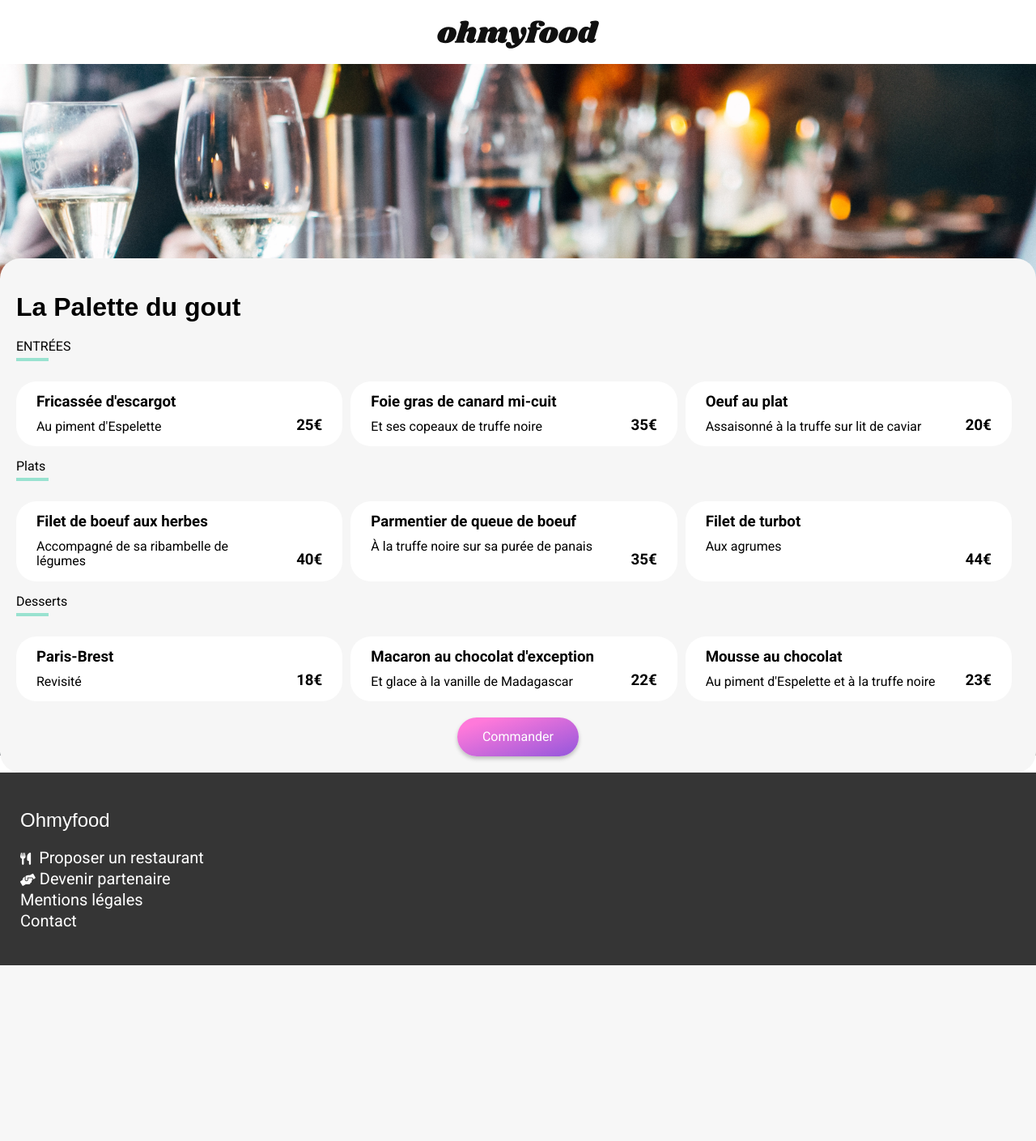
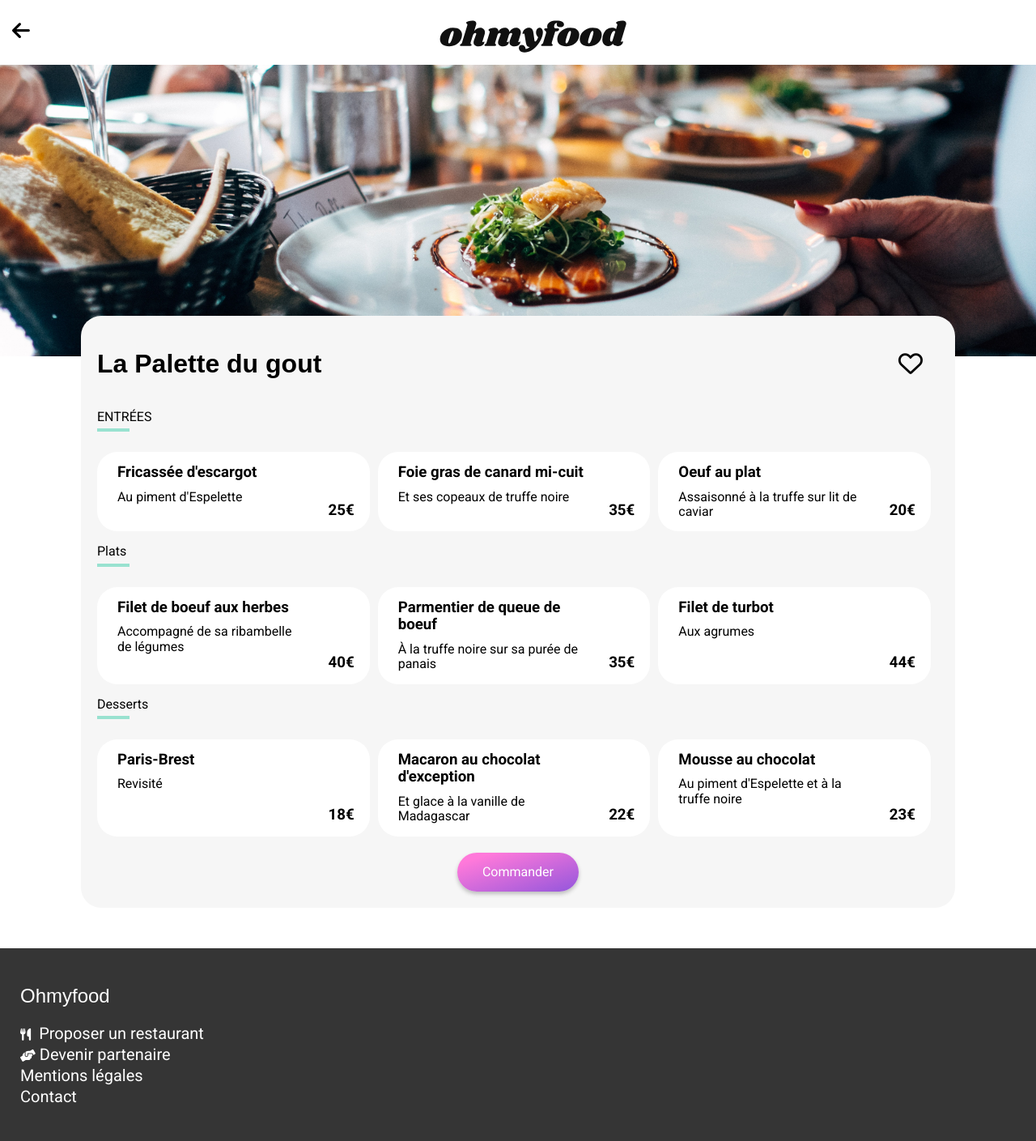
Before and after one commit to valdruide/TristanViard_3_08032022, a PHP site: page /la-palette-du-gout.php in a window 1280 px wide. Shown: the whole page at 81% size. Before the commit the page ends 1192 px from the top, so only its background shows below. Run offline with PHP 8.4, Linux system fonts and the light colour scheme; some web fonts are replaced.

Commit message:
anim + page finie palette du gout

```diff
--- a/components/header.php
+++ b/components/header.php
@@ -1,3 +1,9 @@
-<header class="mt-25">
+
+
+
+<header class="mt-25 flexbox headerMenu">
+        <a href="./index.php">
+                <i class="fas fa-arrow-left"></i>
+        </a>
         <img class="logo" src="style/img/ohmyfood@2x.svg" alt="logo Ohmyfood">
 </header>
--- a/index.php
+++ b/index.php
@@ -25,8 +25,9 @@
         </div>
     </div>
 
-
-    <?php include('components/header.php'); ?>
+    <header>
+        <img class="logo" src="style/img/ohmyfood@2x.svg" alt="logo Ohmyfood">
+    </header>
 
 
     <main>
--- a/la-palette-du-gout.php
+++ b/la-palette-du-gout.php
@@ -19,16 +19,24 @@
 
     <?php include('components/header.php'); ?>
 
+
+
     <main>
         <div class="imageResto">
             <img class="imgHead" src="style/img/jay-wennington-N_Y88TWmGwA-unsplash.jpg" alt="image restaurant la palette du gout">
         </div>
         <section class="sectionMenu1">
-            <h1>La Palette du gout</h1>
+            <div class="titre flexbox">
+                <h1>La Palette du gout</h1>
+                <div class="icoCoeur">
+                    <i class="far fa-heart"></i>
+                    <i class="fas fa-heart"></i>
+                </div>
+            </div>
 
             <p class="subTtitle">ENTRÉES</p>
             <div class="horizontalGreen"></div>
-            <div class="cardMenuList flexbox">
+            <div class="cardMenuList flexbox appear1">
 
                 <div class="card3 flexbox">
                     <div class="card3Txt">
@@ -36,6 +44,9 @@
                         <p>Au piment d'Espelette</p>
                     </div>
                     <h3 class="prix">25€</h3>
+                    <div class="cardAnim">
+                        <i class="fas fa-check-circle"></i>
+                    </div>
                 </div>
                 <div class="card3 flexbox">
                     <div class="card3Txt">
@@ -43,6 +54,9 @@
                         <p>Et ses copeaux de truffe noire</p>
                     </div>
                     <h3 class="prix">35€</h3>
+                    <div class="cardAnim">
+                        <i class="fas fa-check-circle"></i>
+                    </div>
                 </div>
                 <div class="card3 flexbox">
                     <div class="card3Txt">
@@ -50,19 +64,25 @@
                         <p>Assaisonné à la truffe sur lit de caviar</p>
                     </div>
                     <h3 class="prix">20€</h3>
+                    <div class="cardAnim">
+                        <i class="fas fa-check-circle"></i>
+                    </div>
                 </div>
 
             </div>
             <p class="subTtitle">Plats</p>
             <div class="horizontalGreen"></div>
-            <div class="cardMenuList flexbox">
+            <div class="cardMenuList flexbox appear2">
 
                 <div class="card3 flexbox">
                     <div class="card3Txt">
                         <h3>Filet de boeuf aux herbes</h3>
                         <p>Accompagné de sa ribambelle de légumes</p>
                     </div>
-                    <h3 class="prix aolute">40€</h3>
+                    <h3 class="prix">40€</h3>
+                    <div class="cardAnim">
+                        <i class="fas fa-check-circle"></i>
+                    </div>
                 </div>
                 <div class="card3 flexbox">
                     <div class="card3Txt">
@@ -70,6 +90,9 @@
                         <p>À la truffe noire sur sa purée de panais</p>
                     </div>
                     <h3 class="prix">35€</h3>
+                    <div class="cardAnim">
+                        <i class="fas fa-check-circle"></i>
+                    </div>
                 </div>
                 <div class="card3 flexbox">
                     <div class="card3Txt">
@@ -77,13 +100,16 @@
                         <p>Aux agrumes</p>
                     </div>
                     <h3 class="prix">44€</h3>
+                    <div class="cardAnim">
+                        <i class="fas fa-check-circle"></i>
+                    </div>
                 </div>
 
             </div>
 
             <p class="subTtitle">Desserts</p>
             <div class="horizontalGreen"></div>
-            <div class="cardMenuList flexbox">
+            <div class="cardMenuList flexbox appear3">
 
                 <div class="card3 flexbox">
                     <div class="card3Txt">
@@ -91,6 +117,9 @@
                         <p>Revisité</p>
                     </div>
                     <h3 class="prix">18€</h3>
+                    <div class="cardAnim">
+                        <i class="fas fa-check-circle"></i>
+                    </div>
                 </div>
                 <div class="card3 flexbox">
                     <div class="card3Txt">
@@ -98,6 +127,9 @@
                         <p>Et glace à la vanille de Madagascar</p>
                     </div>
                     <h3 class="prix">22€</h3>
+                    <div class="cardAnim">
+                        <i class="fas fa-check-circle"></i>
+                    </div>
                 </div>
                 <div class="card3 flexbox">
                     <div class="card3Txt">
@@ -105,6 +137,9 @@
                         <p>Au piment d'Espelette et à la truffe noire</p>
                     </div>
                     <h3 class="prix">23€</h3>
+                    <div class="cardAnim">
+                        <i class="fas fa-check-circle"></i>
+                    </div>
                 </div>
 
             </div>
--- a/style/css/main.css
+++ b/style/css/main.css
@@ -323,26 +323,45 @@ li a:hover{
 
 /*LA PALETTE DU GOUT*/
 
+
+.headerMenu i{
+    font-size: 25px;
+    align-self: center;
+    padding-left: 15px;
+}
+
+.headerMenu img{
+    flex: 2;
+    height: 40px;
+}
+
 .imageResto{
     position: relative;
-    z-index: -1;
-    height: 240px;
+    height: 300px;
+    height: 45vh;
+    padding-top: unset;
 }
 
 .imgHead{
     position: absolute;
-    width: 100%;
     top: 0;
     right: 0;
     bottom: 0;
     left: 0;
     object-fit: cover;
+    height: 100%;
+    width: 100%;
 }
 
 .sectionMenu1{
     background-color: #F6F6F6;
     border-radius: 25px;
     padding: 20px;
+    transform: translateY(-50px);
+}
+
+.titre h1{
+    flex: 2;
 }
 
 .subTtitle{
@@ -365,10 +384,13 @@ li a:hover{
     padding: 5px 15px;
     border-radius: 25px;
     width: 100%;
+    overflow: hidden;
+    cursor: pointer;
 }
 
 .card3 h3, .card3 p{
     margin: 10px;
+    margin-right: 20px;
 }
 
 .card3Txt{
@@ -395,6 +417,7 @@ li a:hover{
     width: 150px;
     cursor: pointer;
     box-shadow: 0px 3px 5px #bdbdbd;
+    transition: .3s ease-out;
 }
 
 .cmdButton:hover{
@@ -402,3 +425,66 @@ li a:hover{
     background: linear-gradient(342deg, rgb(170, 106, 248) 0%, rgb(255, 145, 224) 85%);
     box-shadow: 0px 3px 5px #747474;
 }
+
+/*CARD ANIM*/
+
+.cardAnim i{
+    display: flex;
+    align-items: center;
+    justify-content: center;
+    width: 6rem;
+    font-size: 2rem;
+    background-color: #99e2d0;
+    color: white;
+}
+
+.cardAnim{
+    display: flex;
+    width: 11rem;
+    transition: .2s ease-in-out;
+    margin: -1rem -12rem -1rem auto;
+}
+
+.card3:hover .cardAnim{
+    margin: -1rem -6rem -1rem auto;
+}
+
+.card3:hover .cardAnim i::before{
+    animation: spin .3s linear;
+}
+
+@keyframes spin{
+    0%{
+        transform: rotate(180deg);
+    }
+    100%{
+        transform: rotate(0deg);
+    }
+}
+
+.appear1{
+    opacity: 0;
+    animation: aparition 1s .3s ease-in-out forwards;
+}
+
+.appear2{
+    opacity: 0;
+    animation: aparition 1s .5s ease-in-out forwards;
+}
+
+.appear3{
+    opacity: 0;
+    animation: aparition 1s .7s ease-in-out forwards;
+}
+
+@keyframes aparition{
+    0%{
+        opacity: 0;
+    }
+    50%{
+        opacity: 0.1;
+    }
+    100%{
+        opacity: 1;
+    }
+}
--- a/style/css/responsive.css
+++ b/style/css/responsive.css
@@ -13,4 +13,8 @@
         margin-right: 10px;
     }
 
+    .sectionMenu1{
+        margin: 0 100px;
+    }
+
 }
```
